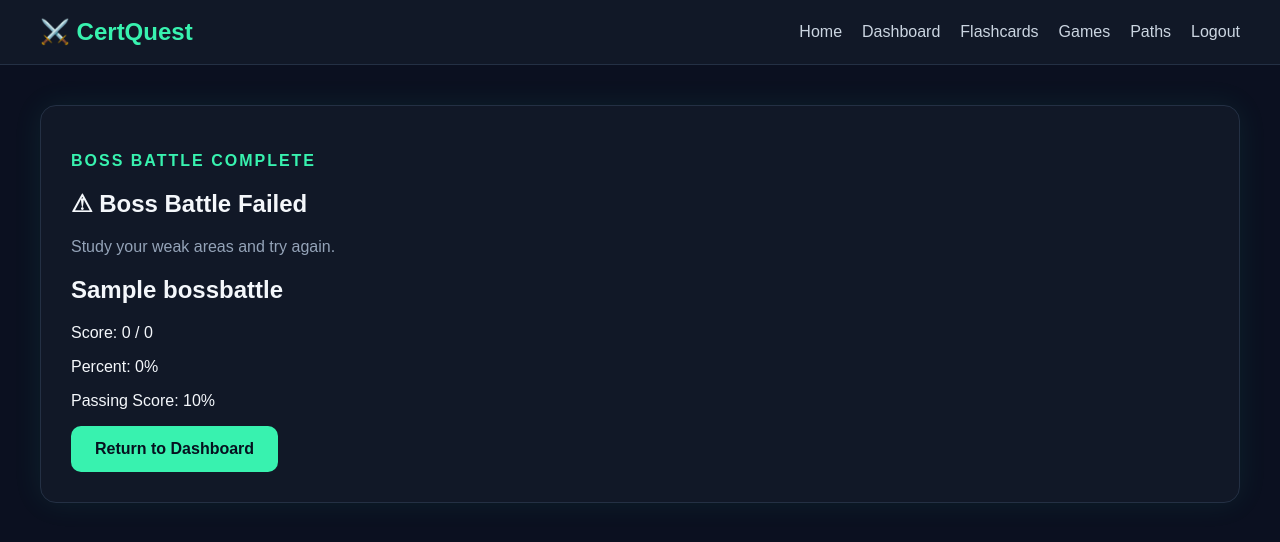
After one commit to Prevail24/CertQuest, a Django app: page /boss-battles/1/complete/ in a window 1280 px wide. The commit adds this page. Shown: the top 542 px of the page. Run offline with Django 4.2, Linux system fonts and the light colour scheme; a user stored in the database is signed in; tables that the repository leaves empty hold one stand-in row (values such as "Sample post").

Commit message:
Add playable boss battle question flow

```diff
--- a/quests/models.py
+++ b/quests/models.py
@@ -166,5 +166,13 @@ class BossBattle(models.Model):
         default=True
     )
 
+    questions_required = models.IntegerField(
+    default=20
+    )
+
+    passing_score = models.IntegerField(
+        default=80
+    )
+
     def __str__(self):
         return self.title
--- a/quests/urls.py
+++ b/quests/urls.py
@@ -1,5 +1,5 @@
 from django.urls import path
-from .views import daily_quiz, scenario_detail, scenario_step, boss_battle_detail
+from .views import boss_battle_question, daily_quiz, scenario_detail, scenario_step, boss_battle_detail, boss_battle_start, boss_battle_question, boss_battle_complete
 
 
 urlpatterns = [
@@ -8,4 +8,7 @@ urlpatterns = [
     path("games/daily-quiz/", daily_quiz, name="daily_quiz"),
     path("games/scenario/<int:scenario_id>/step/", scenario_step, name="scenario_step"),
     path("boss-battles/<int:boss_id>/", boss_battle_detail, name="boss_battle_detail"),
+    path("boss-battles/<int:boss_id>/start/", boss_battle_start,name="boss_battle_start"),
+    path("boss-battles/<int:boss_id>/question/", boss_battle_question, name="boss_battle_question"),
+    path("boss-battles/<int:boss_id>/complete/", boss_battle_complete, name="boss_battle_complete"),
 ]
--- a/quests/views.py
+++ b/quests/views.py
@@ -1,11 +1,10 @@
 from django.contrib.auth.decorators import login_required
-from django.shortcuts import render, get_object_or_404
+from django.shortcuts import render, redirect, get_object_or_404
 from django.utils import timezone
-from random import choice
+from random import choice, sample
 from progression.services import add_xp
-from .models import Question, Scenario, ScenarioStep, UserScenario, BossBattle
+from .models import Question, Scenario, ScenarioStep, UserScenario, BossBattle, Question
 from .services import submit_answer
-
 
 @login_required
 def daily_quiz(request):
@@ -177,3 +176,151 @@ def boss_battle_detail(request, boss_id):
             "boss_battle": boss_battle,
         }
     )
+
+@login_required
+def boss_battle_start(request, boss_id):
+
+    boss_battle = get_object_or_404(
+        BossBattle,
+        id=boss_id
+    )
+
+    questions = list(
+        Question.objects.filter(
+            domains=boss_battle.domain
+        ).distinct()
+    )
+
+    if len(questions) < boss_battle.questions_required:
+        selected_questions = questions
+    else:
+        selected_questions = sample(
+            questions,
+            boss_battle.questions_required
+        )
+
+    request.session[
+        f"boss_battle_{boss_id}_questions"
+    ] = [q.id for q in selected_questions]
+
+    request.session[
+        f"boss_battle_{boss_id}_index"
+    ] = 0
+
+    request.session[
+        f"boss_battle_{boss_id}_score"
+    ] = 0
+
+    request.session.modified = True
+
+    return redirect(
+        "boss_battle_question",
+        boss_id=boss_id
+    )
+
+@login_required
+def boss_battle_question(request, boss_id):
+
+    boss_battle = get_object_or_404(
+        BossBattle,
+        id=boss_id
+    )
+
+    question_ids = request.session.get(
+        f"boss_battle_{boss_id}_questions",
+        []
+    )
+
+    current_index = request.session.get(
+        f"boss_battle_{boss_id}_index",
+        0
+    )
+
+    if current_index >= len(question_ids):
+        return redirect(
+            "boss_battle_complete",
+            boss_id=boss_id
+        )
+
+    question = Question.objects.get(
+        id=question_ids[current_index]
+    )
+
+    if request.method == "POST":
+
+        selected_answer = request.POST.get(
+            "answer"
+        )
+
+        correct_answer = question.correct_answer
+
+        if selected_answer == correct_answer:
+
+            score = request.session.get(
+                f"boss_battle_{boss_id}_score",
+                0
+            )
+
+            request.session[
+                f"boss_battle_{boss_id}_score"
+            ] = score + 1
+
+        request.session[
+            f"boss_battle_{boss_id}_index"
+        ] = current_index + 1
+
+        request.session.modified = True
+
+        return redirect(
+            "boss_battle_question",
+            boss_id=boss_id
+        )
+
+    return render(
+        request,
+        "quests/boss_battle_question.html",
+        {
+            "boss_battle": boss_battle,
+            "question": question,
+            "current_question": current_index + 1,
+            "total_questions": len(question_ids),
+        }
+    )
+
+@login_required
+def boss_battle_complete(request, boss_id):
+    boss_battle = get_object_or_404(
+        BossBattle,
+        id=boss_id
+    )
+
+    question_ids = request.session.get(
+        f"boss_battle_{boss_id}_questions",
+        []
+    )
+
+    score = request.session.get(
+        f"boss_battle_{boss_id}_score",
+        0
+    )
+
+    total_questions = len(question_ids)
+
+    percent = 0
+
+    if total_questions > 0:
+        percent = int((score / total_questions) * 100)
+
+    passed = percent >= boss_battle.passing_score
+
+    return render(
+        request,
+        "quests/boss_battle_complete.html",
+        {
+            "boss_battle": boss_battle,
+            "score": score,
+            "total_questions": total_questions,
+            "percent": percent,
+            "passed": passed,
+        }
+    )
--- a/static/css/style.css
+++ b/static/css/style.css
@@ -3,6 +3,28 @@ body {
     font-family: Arial, sans-serif;
     background: #0b1020;
     color: #f4f7fb;
+}
+
+.answer-form {
+    display: grid;
+    gap: 14px;
+    margin-top: 24px;
+}
+
+.answer-button {
+    background: #0b1020;
+    color: #f4f7fb;
+    border: 1px solid #334155;
+    border-radius: 12px;
+    padding: 16px;
+    text-align: left;
+    cursor: pointer;
+    font: inherit;
+}
+
+.answer-button:hover {
+    border-color: #38f2af;
+    color: #38f2af;
 }
 
 .auth-form {
--- /dev/null
+++ b/templates/quests/boss_battle_complete.html
@@ -0,0 +1,37 @@
+{% extends "base.html" %}
+
+{% block title %}Boss Battle Complete{% endblock %}
+
+{% block content %}
+<section class="card">
+
+    <p class="eyebrow">Boss Battle Complete</p>
+
+    {% if passed %}
+        <h1>👑 Boss Defeated</h1>
+        <p class="subtitle">Excellent work. You passed the challenge.</p>
+    {% else %}
+        <h1>⚠ Boss Battle Failed</h1>
+        <p class="subtitle">Study your weak areas and try again.</p>
+    {% endif %}
+
+    <h2>{{ boss_battle.title }}</h2>
+
+    <p>
+        Score: {{ score }} / {{ total_questions }}
+    </p>
+
+    <p>
+        Percent: {{ percent }}%
+    </p>
+
+    <p>
+        Passing Score: {{ boss_battle.passing_score }}%
+    </p>
+
+    <a href="/dashboard/" class="primary-button">
+        Return to Dashboard
+    </a>
+
+</section>
+{% endblock %}
--- a/templates/quests/boss_battle_detail.html
+++ b/templates/quests/boss_battle_detail.html
@@ -40,7 +40,7 @@
         80%
     </p>
 
-    <a href="#"
+    <a href="{% url 'boss_battle_start' boss_battle.id %}"
        class="primary-button">
         Start Boss Battle
     </a>
```
Also changed, not shown: ROADMAP.md (added, +57 -0 lines), templates/quests/boss_battle_question.html (added, +63 -0 lines), quests/migrations/0010_bossbattle_passing_score_and_more.py (added).
